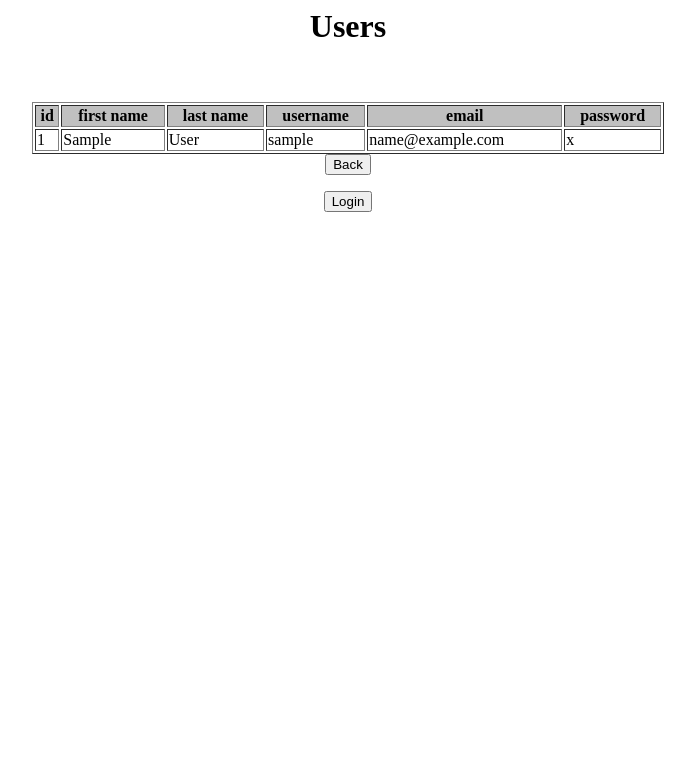
After one commit to BrxdPvrple/seiri_task_manager, a Flask app: template application/templates/TESTING.html in a window 1280 px wide. The commit adds this page. Shown: the top 783 px of the page, without its empty margins (292-987 px from the left). Run offline with Flask 2, Linux system fonts and the light colour scheme; the template is opened without the code that fills it: values that come from a table or form of the project are taken from there, others are empty; tables that the repository leaves empty hold one stand-in row (values such as "Sample post"); parts of the project's set-up code (start-up, migrations or seed data) failed here and were passed over; some libraries are stand-ins or nearby versions.

Commit message:
login and sign up forms both working, sign up inserts data to Users table and login form checks password matches saved hash

```diff
--- /dev/null
+++ b/application/templates/TESTING.html
@@ -0,0 +1,34 @@
+<body>
+    <center>
+        <h1>Users</h1><br><br>
+        <table border style="width:50%" style="height: 700px;">
+            <tr bgcolor="silver">
+                <th>id</th>
+                <th>first name</th>
+                <th>last name</th>
+                <th>username</th>
+                <th>email</th>
+                <th>password</th>
+            </tr>
+            <tbody>
+                {% for row in record %}
+                       <tr>
+                           <td>{{row.id}}</td>
+                           <td>{{row.first_name}}</td>
+                           <td>{{row.surname}}</td>
+                           <td>{{row.username}}</td>
+                           <td>{{row.email}}</td>
+                           <td>{{row.password}}</td>
+                       </tr>
+                {% endfor %}
+               </tbody>
+        </table>
+
+        <form action="{{ url_for('signup') }}">
+            <input type="submit" value="Back" >
+        </form>
+        <form action="{{ url_for('login') }}">
+            <input type="submit" value="Login" >
+        </form>
+    </center>
+</body>
--- a/application/templates/base.html
+++ b/application/templates/base.html
@@ -46,12 +46,7 @@
       {% block content %}{% endblock %}
    </div>
 
-<!-- <div id="footer">
-    {% block footer %}
 
-    {% endblock %}
-
-</div> -->
     <script src="https://stackpath.bootstrapcdn.com/bootstrap/4.1.3/js/bootstrap.min.js"></script>
 </body>
 </html>
--- a/application/templates/login.html
+++ b/application/templates/login.html
@@ -15,6 +15,8 @@
       <br>
       {{ wtf.form_field(form.password) }}
       {{ wtf.form_field(form.remember) }}
+      <br>
+      <button class="btn btn-lg btn-primary btn-block" type="submit">Sign in</button>
     </div>
   </form>
 </div>
--- a/requirements.txt
+++ b/requirements.txt
@@ -2,10 +2,10 @@ flask
 flask_sqlalchemy
 flask_wtf
 wtforms
+flask_login
 flask_testing
+flask-bootstrap
+cryptography
 pymysql
-flask-bcrypt
-cryptography
 pytest
 pytest-cov
-flask-bootstrap
```
Also changed, not shown: application/forms.py (+4 -4 lines), application/models.py (+5 -5 lines), application/routes.py (+28 -12 lines), application/templates/dashboard.html (added, +11 -0 lines).
